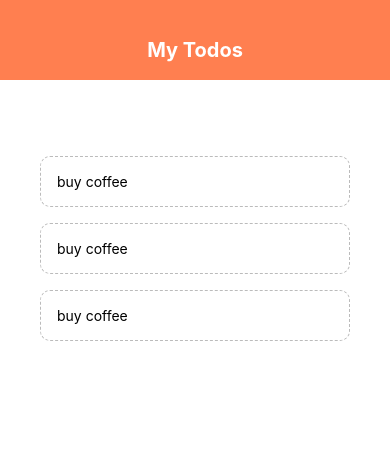
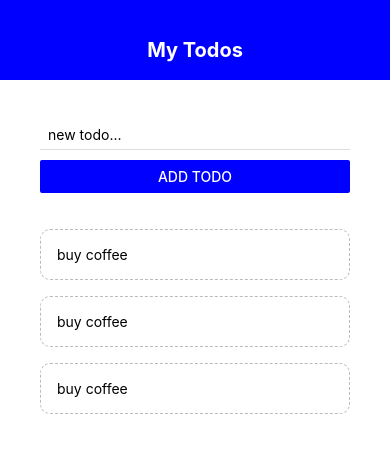
Before and after one commit to TranTuanVu4897/First-React-Native-Tutorial, a React Native app: screen / in a window 390 px wide. Shown: the top 452 px of the page. Built offline with nearby package versions, Linux system fonts and the light colour scheme.

Commit message:
create new todos

```diff
--- a/App.js
+++ b/App.js
@@ -2,6 +2,7 @@
 import { StyleSheet, Text, View, FlatList } from 'react-native';
 import Header from './component/header';
 import TodoItem from './component/todoItem';
+import AddTodo from './component/addTodo';
 
 export default function App() {
     const [todos, setTodos] = useState([
@@ -16,11 +17,19 @@
         });
     };
 
+    const submitHandler = text => {
+        setTodos(prevTodos => {
+            return [
+                { text: text, key: Math.random().toString() },
+                ...prevTodos,
+            ];
+        });
+    };
     return (
         <View style={styles.container}>
             <Header />
             <View style={styles.content}>
-                {/* todo form */}
+                <AddTodo submitHandler={submitHandler}/>
                 <View style={styles.list}>
                     <FlatList
                         data={todos}
--- /dev/null
+++ b/component/addTodo.js
@@ -0,0 +1,35 @@
+import React, { useState } from 'react'; //this use hook
+import { StyleSheet, Text, View, TextInput, Button } from 'react-native';
+
+export default function AddTodo({ submitHandler }) {
+    const [text, setText] = useState('');
+
+    const changeHandler = val => {
+        setText(val);
+    };
+
+    return (
+        <View>
+            <TextInput
+                style={styles.input}
+                placeholder="new todo..."
+                onChangeText={changeHandler}
+            />
+            <Button
+                onPress={() => submitHandler(text)}
+                title="add todo"
+                color="blue"
+            />
+        </View>
+    );
+}
+
+const styles = StyleSheet.create({
+    input: {
+        marginBottom: 10,
+        paddingHorizontal: 8,
+        paddingVertical: 6,
+        borderBottomWidth: 1,
+        borderBottomColor: '#ddd',
+    },
+});
--- a/component/header.js
+++ b/component/header.js
@@ -13,7 +13,7 @@
     header: {
         paddingTop: 38,
         height: 80,
-        backgroundColor: 'coral',
+        backgroundColor: 'blue',
     },
     title: {
         textAlign: 'center',
```
